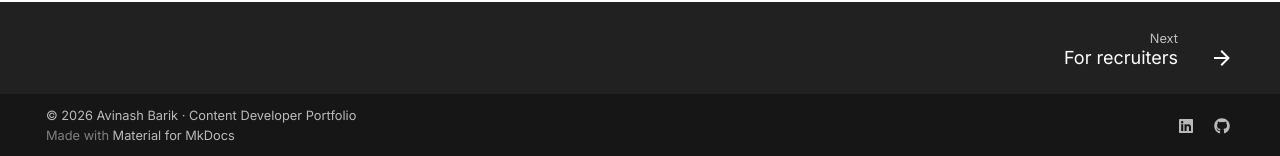
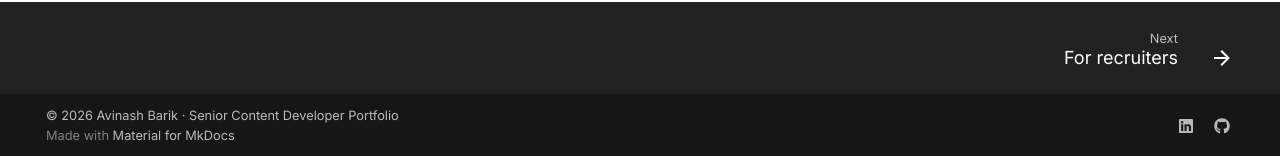
Before and after one commit to Avinash0789/Avinash0789.github.io, an MkDocs documentation site: the page built from docs/index.md, in a window 1280 px wide and 900 px high, scrolled down 4536 px. Shown: the part 741-897 px from the top of the window. Built offline with MkDocs 1.6.1 and Material for MkDocs 9.7.7, drawn with Linux system fonts in a browser that asks for light colours.

Commit message:
Rename to Senior Content Developer Portfolio

```diff
--- a/mkdocs.yml
+++ b/mkdocs.yml
@@ -1,4 +1,4 @@
-site_name: Avinash Barik · Content Developer Portfolio
+site_name: Avinash Barik · Senior Content Developer Portfolio
 site_url: https://avinash0789.github.io/
 site_author: Avinash Barik
 site_description: Content developer portfolio – enterprise application documentation, process docs, SOPs, API references and AI knowledge bases.
@@ -103,4 +103,4 @@ extra:
     - icon: fontawesome/brands/github
       link: https://github.com/Avinash0789
 
-copyright: © 2026 Avinash Barik · Content Developer Portfolio
+copyright: © 2026 Avinash Barik · Senior Content Developer Portfolio
```
Also changed, not shown: README.md (+3 -3 lines).
